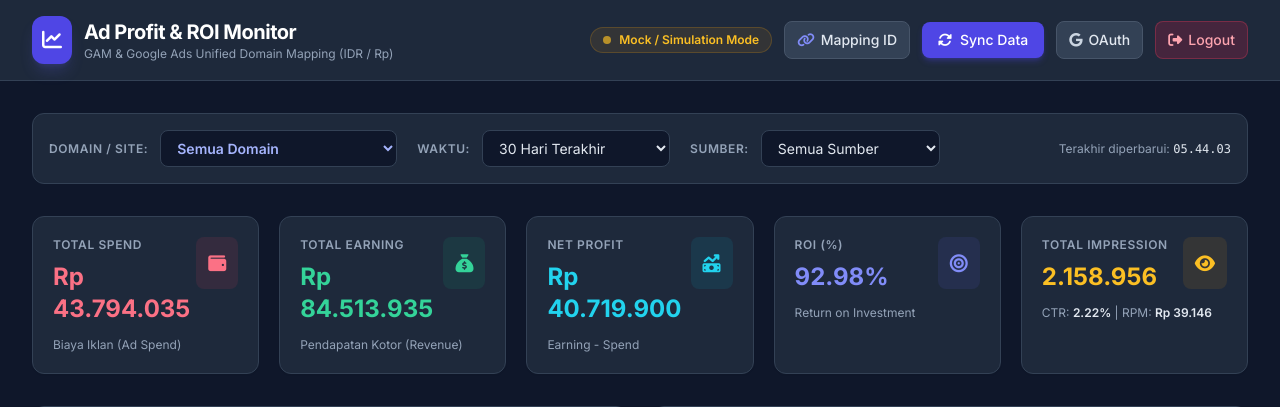
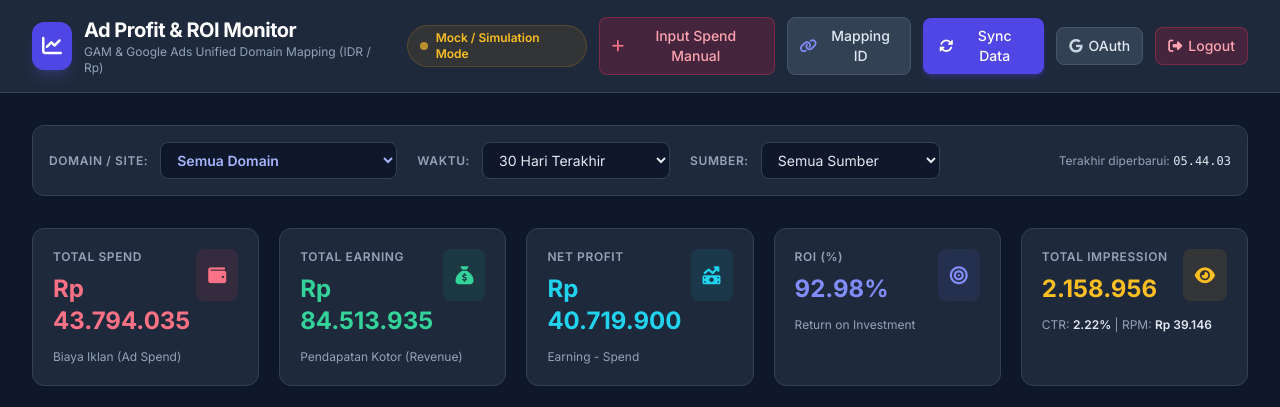
Before and after one commit to heri3h/adm-mbelik, a Flask app: page / in a window 1280 px wide. Shown: the top 407 px of the page. Run offline with Flask 3, Linux system fonts and the light colour scheme; the visitor is signed in with stand-in values (Sample User, id 1); data comes from the database, SQL or seed files in the repository; some libraries are stand-ins or nearby versions.

Commit message:
Add manual Google Ads spend input feature

```diff
--- a/app.py
+++ b/app.py
@@ -1,7 +1,7 @@
 from flask import Flask, render_template, jsonify, request, redirect, session, url_for
 from datetime import datetime, timedelta
 from config import Config
-from models import db, DailyAdMetric, DomainMapping
+from models import db, DailyAdMetric, DomainMapping, ManualGoogleAdsSpend
 from services.gam_service import GAMService
 from services.google_ads_service import GoogleAdsService
 from services.oauth_service import get_authorization_url, get_credentials_from_code
@@ -207,6 +207,42 @@ def api_domain_mappings():
     else:
         mappings = DomainMapping.query.all()
         return jsonify([m.to_dict() for m in mappings])
+
+@app.route('/api/manual-spend', methods=['GET', 'POST'])
+def api_manual_spend():
+    """Endpoint untuk memasukkan biaya iklan Google Ads secara manual."""
+    if request.method == 'POST':
+        try:
+            data = request.get_json() or {}
+            d_str = data.get('date', datetime.now().strftime('%Y-%m-%d')).strip()
+            domain = data.get('domain', 'mbelik.com').strip()
+            customer_id = data.get('google_ads_customer_id', '123-456-7890').strip()
+            spend = float(data.get('spend', 0.0))
+            clicks = int(data.get('clicks', 0))
+            impressions = int(data.get('impressions', 0))
+
+            entry_date = datetime.strptime(d_str, '%Y-%m-%d').date()
+
+            existing = ManualGoogleAdsSpend.query.filter_by(date=entry_date, domain=domain).first()
+            if not existing:
+                existing = ManualGoogleAdsSpend(date=entry_date, domain=domain)
+                db.session.add(existing)
+
+            existing.google_ads_customer_id = customer_id
+            existing.spend = spend
+            existing.clicks = clicks
+            existing.impressions = impressions
+            db.session.commit()
+
+            # Trigger sync data otomatis agar dashboard langsung terupdate
+            sync_data_internal(days=30)
+
+            return jsonify({"success": True, "message": f"Berhasil menyimpan Spend manual Rp {spend:,.0f} untuk {domain} pada tanggal {d_str}."})
+        except Exception as e:
+            return jsonify({"success": False, "error": str(e)}), 500
+    else:
+        entries = ManualGoogleAdsSpend.query.order_by(ManualGoogleAdsSpend.date.desc()).all()
+        return jsonify([e.to_dict() for e in entries])
 
 @app.route('/api/sync', methods=['POST'])
 def api_sync():
--- a/static/js/dashboard.js
+++ b/static/js/dashboard.js
@@ -57,19 +57,30 @@ async function loadDomainFilter() {
         if (res.status === 401) { window.location.href = "/login"; return; }
         const data = await res.json();
 
-        const select = document.getElementById("filter-domain");
-        const currentVal = select.value;
-        select.innerHTML = '<option value="All">Semua Domain</option>';
+        const selectFilter = document.getElementById("filter-domain");
+        const selectSpendDomain = document.getElementById("spend-domain");
+
+        const currentVal = selectFilter.value;
+        selectFilter.innerHTML = '<option value="All">Semua Domain</option>';
+        if (selectSpendDomain) selectSpendDomain.innerHTML = '';
 
         data.forEach(item => {
             const opt = document.createElement("option");
             opt.value = item.domain_name;
             opt.textContent = `${item.domain_name} (${item.google_ads_customer_id})`;
-            select.appendChild(opt);
+            selectFilter.appendChild(opt);
+
+            if (selectSpendDomain) {
+                const optSpend = document.createElement("option");
+                optSpend.value = item.domain_name;
+                optSpend.textContent = `${item.domain_name} (Ads ID: ${item.google_ads_customer_id})`;
+                optSpend.dataset.customerId = item.google_ads_customer_id;
+                selectSpendDomain.appendChild(optSpend);
+            }
         });
 
-        if (currentVal && Array.from(select.options).some(o => o.value === currentVal)) {
-            select.value = currentVal;
+        if (currentVal && Array.from(selectFilter.options).some(o => o.value === currentVal)) {
+            selectFilter.value = currentVal;
         }
     } catch (err) {
         console.error("Error loading domain filter:", err);
@@ -307,6 +318,55 @@ async function fetchDailyDetails(query) {
     }
 }
 
+// Modal Manual Spend Functions
+function openManualSpendModal() {
+    document.getElementById("manual-spend-modal").classList.remove("hidden");
+    const today = new Date().toISOString().split('T')[0];
+    document.getElementById("spend-date").value = today;
+}
+
+function closeManualSpendModal() {
+    document.getElementById("manual-spend-modal").classList.add("hidden");
+}
+
+async function saveManualSpend(e) {
+    e.preventDefault();
+    const date = document.getElementById("spend-date").value;
+    const domain = document.getElementById("spend-domain").value;
+    const customerId = document.getElementById("spend-customer-id").value.trim();
+    const spend = parseFloat(document.getElementById("spend-amount").value) || 0;
+    const clicks = parseInt(document.getElementById("spend-clicks").value) || 0;
+    const impressions = parseInt(document.getElementById("spend-impressions").value) || 0;
+
+    try {
+        const res = await fetch('/api/manual-spend', {
+            method: 'POST',
+            headers: { 'Content-Type': 'application/json' },
+            body: JSON.stringify({
+                date: date,
+                domain: domain,
+                google_ads_customer_id: customerId,
+                spend: spend,
+                clicks: clicks,
+                impressions: impressions
+            })
+        });
+
+        if (res.status === 401) { window.location.href = "/login"; return; }
+        const data = await res.json();
+
+        if (data.success) {
+            alert(data.message);
+            closeManualSpendModal();
+            await loadDashboardData();
+        } else {
+            alert("Gagal menyimpan Spend: " + data.error);
+        }
+    } catch (err) {
+        alert("Error menghubungi server untuk menyimpan Spend.");
+    }
+}
+
 // Modal Mapping Functions
 function openMappingModal() {
     document.getElementById("mapping-modal").classList.remove("hidden");
--- a/templates/index.html
+++ b/templates/index.html
@@ -36,6 +36,11 @@
                     <span class="w-2 h-2 rounded-full bg-amber-400 animate-pulse"></span>
                     <span id="mode-text">Memuat Status...</span>
                 </div>
+
+                <button onclick="openManualSpendModal()" class="px-3 py-2 bg-rose-600/20 hover:bg-rose-600/30 text-rose-300 rounded-lg text-sm font-medium transition border border-rose-500/30 flex items-center space-x-1.5" title="Input Biaya Iklan Google Ads Manual">
+                    <i class="fa-solid fa-plus text-rose-400"></i>
+                    <span>Input Spend Manual</span>
+                </button>
 
                 <button onclick="openMappingModal()" class="px-3 py-2 bg-slate-700 hover:bg-slate-600 text-slate-200 rounded-lg text-sm font-medium transition border border-slate-600 flex items-center space-x-1.5" title="Mapping Domain & Google Ads ID">
                     <i class="fa-solid fa-link text-indigo-400"></i>
@@ -249,6 +254,65 @@
         </section>
     </main>
 
+    <!-- Modal Input Spend Google Ads Manual -->
+    <div id="manual-spend-modal" class="fixed inset-0 bg-slate-950/80 backdrop-blur-sm hidden flex items-center justify-center p-4 z-50">
+        <div class="bg-slate-800 border border-slate-700 rounded-2xl w-full max-w-lg shadow-2xl p-6 space-y-5">
+            <div class="flex justify-between items-center border-b border-slate-700 pb-3">
+                <h3 class="text-lg font-bold text-white flex items-center gap-2">
+                    <i class="fa-solid fa-wallet text-rose-400"></i> Input Biaya Iklan Google Ads (Manual)
+                </h3>
+                <button onclick="closeManualSpendModal()" class="text-slate-400 hover:text-white transition">
+                    <i class="fa-solid fa-xmark text-lg"></i>
+                </button>
+            </div>
+
+            <form id="form-spend" onsubmit="saveManualSpend(event)" class="space-y-4">
+                <div class="grid grid-cols-2 gap-3">
+                    <div>
+                        <label class="block text-xs font-semibold text-slate-400 uppercase tracking-wider mb-1.5">Tanggal</label>
+                        <input type="date" id="spend-date" required class="w-full bg-slate-900 border border-slate-700 text-slate-100 rounded-xl px-3.5 py-2.5 text-sm focus:ring-2 focus:ring-rose-500 focus:outline-none">
+                    </div>
+                    <div>
+                        <label class="block text-xs font-semibold text-slate-400 uppercase tracking-wider mb-1.5">Domain Target</label>
+                        <select id="spend-domain" required class="w-full bg-slate-900 border border-slate-700 text-slate-100 rounded-xl px-3.5 py-2.5 text-sm focus:ring-2 focus:ring-rose-500 focus:outline-none">
+                            <option value="mbelik.com">mbelik.com</option>
+                        </select>
+                    </div>
+                </div>
+
+                <div>
+                    <label class="block text-xs font-semibold text-slate-400 uppercase tracking-wider mb-1.5">Google Ads Customer ID</label>
+                    <input type="text" id="spend-customer-id" placeholder="Contoh: 123-456-7890" required class="w-full bg-slate-900 border border-slate-700 text-slate-100 rounded-xl px-3.5 py-2.5 text-sm focus:ring-2 focus:ring-rose-500 focus:outline-none">
+                </div>
+
+                <div>
+                    <label class="block text-xs font-semibold text-slate-400 uppercase tracking-wider mb-1.5">Nominal Biaya Iklan / Spend (Rp)</label>
+                    <input type="number" id="spend-amount" min="0" step="1000" required placeholder="Contoh: 500000" class="w-full bg-slate-900 border border-slate-700 text-emerald-400 font-mono font-bold rounded-xl px-3.5 py-2.5 text-base focus:ring-2 focus:ring-rose-500 focus:outline-none">
+                </div>
+
+                <div class="grid grid-cols-2 gap-3">
+                    <div>
+                        <label class="block text-xs font-semibold text-slate-400 uppercase tracking-wider mb-1.5">Jumlah Klik (Opsional)</label>
+                        <input type="number" id="spend-clicks" min="0" placeholder="0" class="w-full bg-slate-900 border border-slate-700 text-slate-100 rounded-xl px-3.5 py-2 text-sm focus:ring-2 focus:ring-rose-500 focus:outline-none">
+                    </div>
+                    <div>
+                        <label class="block text-xs font-semibold text-slate-400 uppercase tracking-wider mb-1.5">Impression (Opsional)</label>
+                        <input type="number" id="spend-impressions" min="0" placeholder="0" class="w-full bg-slate-900 border border-slate-700 text-slate-100 rounded-xl px-3.5 py-2 text-sm focus:ring-2 focus:ring-rose-500 focus:outline-none">
+                    </div>
+                </div>
+
+                <div class="pt-2 flex justify-end space-x-3">
+                    <button type="button" onclick="closeManualSpendModal()" class="px-4 py-2 bg-slate-700 hover:bg-slate-600 text-slate-300 rounded-xl text-sm font-medium transition">
+                        Batal
+                    </button>
+                    <button type="submit" class="px-5 py-2 bg-rose-600 hover:bg-rose-500 text-white rounded-xl text-sm font-semibold transition shadow-md shadow-rose-600/30">
+                        Simpan Spend Google Ads
+                    </button>
+                </div>
+            </form>
+        </div>
+    </div>
+
     <!-- Modal Mapping Domain & Google Ads ID -->
     <div id="mapping-modal" class="fixed inset-0 bg-slate-950/80 backdrop-blur-sm hidden flex items-center justify-center p-4 z-50">
         <div class="bg-slate-800 border border-slate-700 rounded-2xl w-full max-w-lg shadow-2xl p-6 space-y-5">
```
Also changed, not shown: models.py (+23 -0 lines), services/google_ads_service.py (+45 -33 lines).
